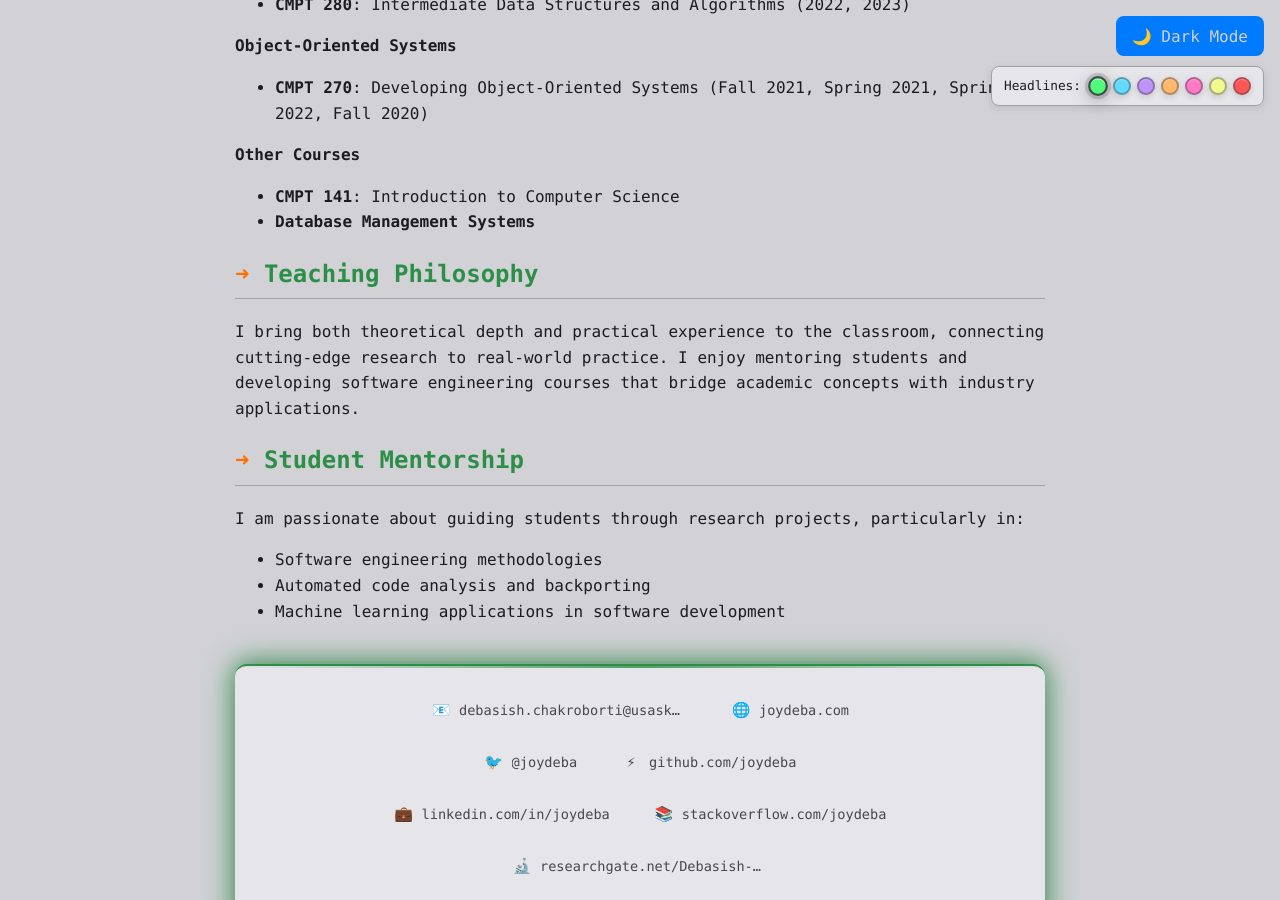
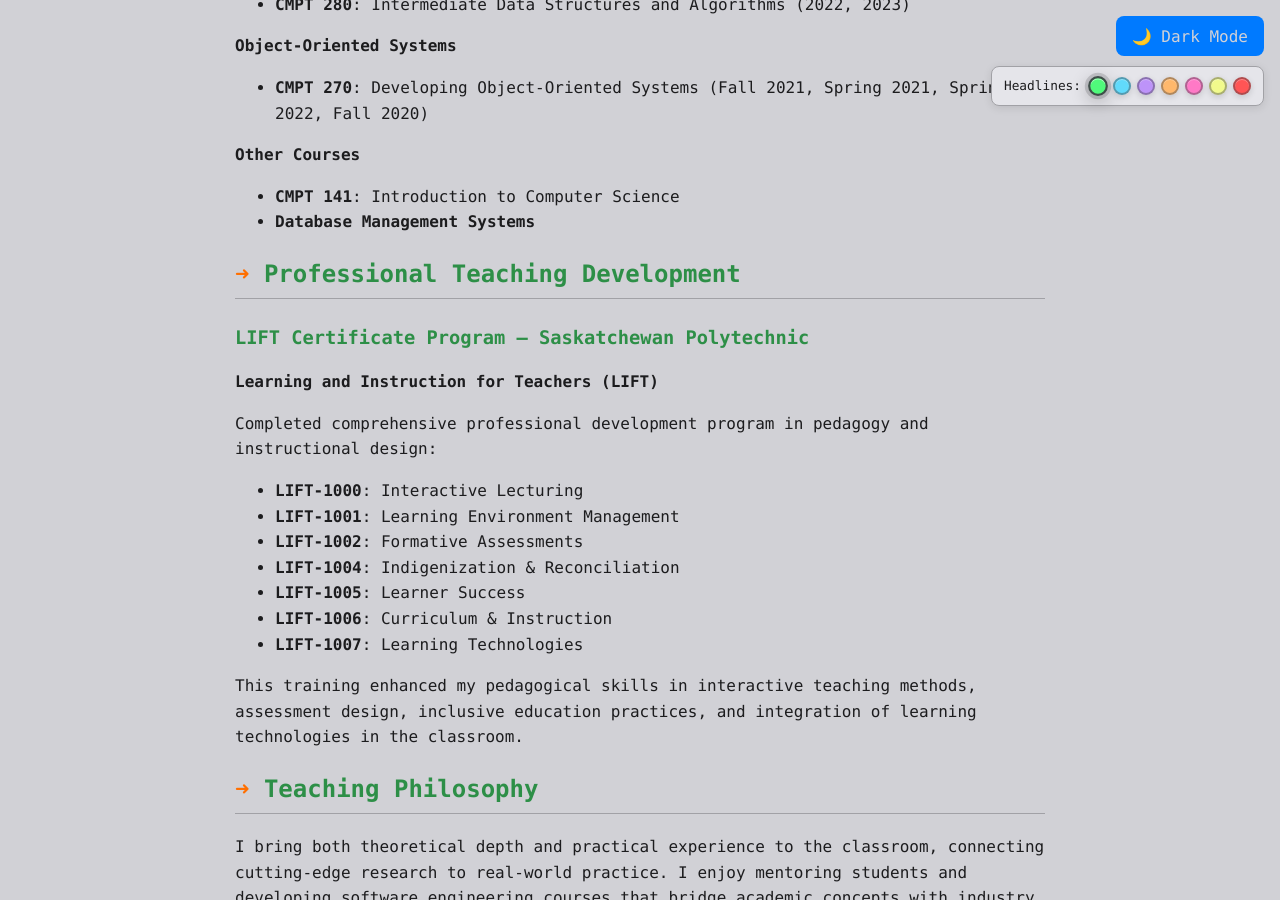
Before and after one commit to joydeba/joydeba.github.io, a Jekyll site: the page built from teaching.md, in a window 1280 px wide and 900 px high, scrolled down 1318 px. Built offline with Jekyll 4.4.1, drawn with Linux system fonts in a browser that asks for light colours.

Commit message:
Add professional teaching development section to highlight completion of the LIFT Certificate Program. Include details on courses taken, focusing on pedagogy, instructional design, and inclusive education practices.

```diff
--- a/teaching.md
+++ b/teaching.md
@@ -47,6 +47,25 @@ Taught 1st, 2nd, and 4th year courses in Computer Science and Engineering
 - **CMPT 141**: Introduction to Computer Science
 - **Database Management Systems**
 
+## Professional Teaching Development
+
+### LIFT Certificate Program – Saskatchewan Polytechnic
+**Learning and Instruction for Teachers (LIFT)**
+
+Completed comprehensive professional development program in pedagogy and instructional design:
+
+- **LIFT-1000**: Interactive Lecturing
+- **LIFT-1001**: Learning Environment Management
+- **LIFT-1002**: Formative Assessments
+<!-- - **LIFT-1003**: Summative Assessments -->
+- **LIFT-1004**: Indigenization & Reconciliation
+- **LIFT-1005**: Learner Success
+- **LIFT-1006**: Curriculum & Instruction
+- **LIFT-1007**: Learning Technologies
+<!-- - **LIFT-1008**: Instructional ePortfolio (Capstone) -->
+
+This training enhanced my pedagogical skills in interactive teaching methods, assessment design, inclusive education practices, and integration of learning technologies in the classroom.
+
 ## Teaching Philosophy
 I bring both theoretical depth and practical experience to the classroom, connecting cutting-edge research to real-world practice. I enjoy mentoring students and developing software engineering courses that bridge academic concepts with industry applications.
 
```
